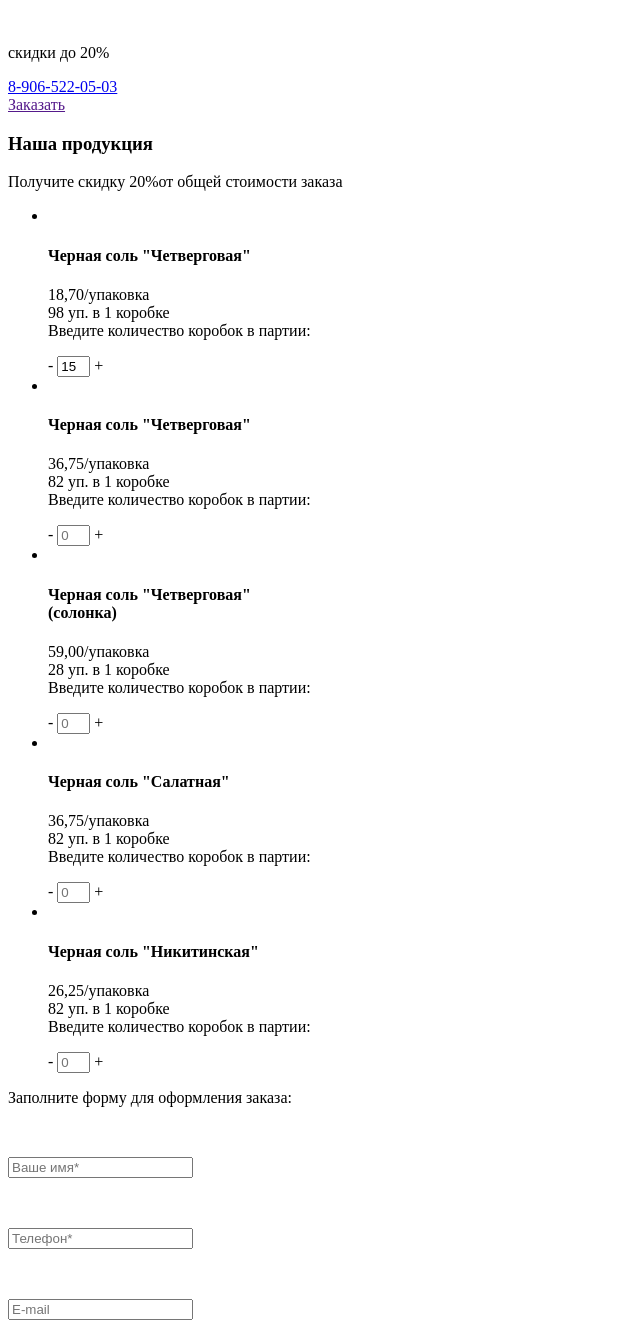
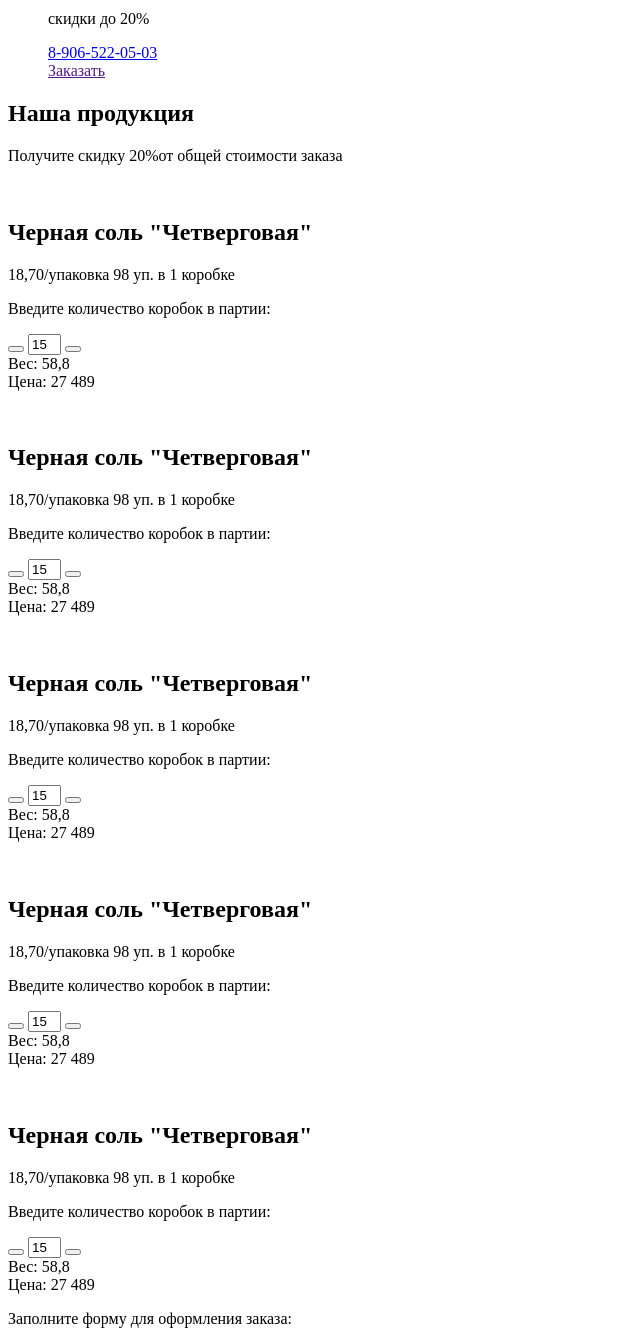
Before and after one commit to NikitaSmygin/Black_salt_Kostroma, a plain HTML site: page index.html in a window 1280 px wide. Shown: the part 260-1591 px from the top of the page, without its empty margins (0-640 px from the left). Drawn offline with Linux system fonts and the light colour scheme.

Commit message:
ghp
изменил карточки товаров( из списка сделал дивы), убрал лишние br.
сделал заголовки внутри дивов(для css)

```diff
--- a/index.html
+++ b/index.html
@@ -56,101 +56,173 @@
                 </form>
             </dialog>
             <div class="container">
-                <h1>Оптовые продажи чёрной соли</h1></br>
-                <p>скидки до 20%</p>
-                <section class="footer-contacts">
-                    <a href="tel:+7 906 522 05 03"><img src="" alt="">8-906-522-05-03</a></br>
+                <h1>Оптовые продажи чёрной соли</h1>
+                <figure>
+                    <p>скидки до 20%</p>
+                    <a href="tel:+7 906 522 05 03">8-906-522-05-03</a>
+                    <img src="" alt="">
                     <div class="button">
                         <a href="">
                             <span>Заказать</span>
                         </a>
                     </div>
-                </section>
+                </figure>
              </div>
             <div class="container">
-                <h3>Наша продукция</h3>
-                <p>Получите скидку 20%<span>от общей стоимости заказа</span></p>
-                <ul class="products">
-	                <li class="product-wrapper">
+              </div class="title">
+                <h2>Наша продукция</h2>
+                <div></div>
+                <p class="desc desc-green desc-gray">Получите скидку 20%<span>от общей стоимости заказа</span></p>
+              </div>
+                <section class="catalog-item">
+                    <figure>
                         <img src="" alt="">
-                        <h4>Черная соль "Четверговая"</h4>
-                        <p><span>18,70</span>/упаковка</br>98 уп. в 1 коробке</br>
-                            <span>Введите количество коробок в партии:</span></br>
-                        </p>
-                        <span class="control">
-                            <span class="change-control">-</span>
+                    </figure>
+                    <h2>Черная соль "Четверговая"</h2>
+                    <div class="descr">
+                        <span class="price"><span>18,70</span>/упаковка</span>
+                        <span>98 уп. в 1 коробке</span>
+                    </div>
+                    <div class="order">
+                        <p>Введите количество коробок в партии:</p>
+                        <div class="control">
+                            <button class="plus"></button>
                             <input type="text" maxlength="1" size="1" placeholder="0" value="15" min="1">
-                            <span class="change-control">+</span>
-                        </span>
-                    </li>
-	                <li class="product-wrapper">
+                            <button class="minus"></button>
+                        </div>
+                    </div>
+                    <div class="weight">
+                        <span>Вес:</span>
+                        <span>58,8</span>
+                    </div>
+                    <div class="price">
+                        <span>Цена:</span>
+                        <span>27 489</span>
+                    </div>
+                </section>
+                <section class="catalog-item">
+                    <figure>
                         <img src="" alt="">
-                        <h4>Черная соль "Четверговая"</h4>
-                        <p><span>36,75</span>/упаковка</br>82 уп. в 1 коробке</br>
-                            <span>Введите количество коробок в партии:</span></br>
-                        </p>
-                        <span class="control">
-                            <span class="change-control">-</span>
-                            <input type="text" maxlength="1" size="1" placeholder="0" min="1">
-                            <span class="change-control">+</span>
-                        </span>
-		            </li>
-	                <li class="product-wrapper">
+                    </figure>
+                    <h2>Черная соль "Четверговая"</h2>
+                    <div class="descr">
+                        <span class="price"><span>18,70</span>/упаковка</span>
+                        <span>98 уп. в 1 коробке</span>
+                    </div>
+                    <div class="order">
+                        <p>Введите количество коробок в партии:</p>
+                        <div class="control">
+                            <button class="plus"></button>
+                            <input type="text" maxlength="1" size="1" placeholder="0" value="15" min="1">
+                            <button class="minus"></button>
+                        </div>
+                    </div>
+                    <div class="weight">
+                        <span>Вес:</span>
+                        <span>58,8</span>
+                    </div>
+                    <div class="price">
+                        <span>Цена:</span>
+                        <span>27 489</span>
+                    </div>
+                </section>
+                <section class="catalog-item">
+                    <figure>
                         <img src="" alt="">
-                        <h4>Черная соль "Четверговая"</br><span>(солонка)</span></h4>
-                        <p><span>59,00</span>/упаковка</br>28 уп. в 1 коробке</br>
-                            <span>Введите количество коробок в партии:</span></br>
-                        </p>
-                        <span class="control">
-                            <span class="change-control">-</span>
-                            <input type="text" maxlength="1" size="1" placeholder="0" min="1">
-                            <span class="change-control">+</span>
-                        </span>
-		            </li>
-	                <li class="product-wrapper">
+                    </figure>
+                    <h2>Черная соль "Четверговая"</h2>
+                    <div class="descr">
+                        <span class="price"><span>18,70</span>/упаковка</span>
+                        <span>98 уп. в 1 коробке</span>
+                    </div>
+                    <div class="order">
+                        <p>Введите количество коробок в партии:</p>
+                        <div class="control">
+                            <button class="plus"></button>
+                            <input type="text" maxlength="1" size="1" placeholder="0" value="15" min="1">
+                            <button class="minus"></button>
+                        </div>
+                    </div>
+                    <div class="weight">
+                        <span>Вес:</span>
+                        <span>58,8</span>
+                    </div>
+                    <div class="price">
+                        <span>Цена:</span>
+                        <span>27 489</span>
+                    </div>
+                </section>
+                <section class="catalog-item">
+                    <figure>
                         <img src="" alt="">
-                        <h4>Черная соль "Салатная"</h4>
-                        <p><span>36,75</span>/упаковка</br>82 уп. в 1 коробке</br>
-                            <span>Введите количество коробок в партии:</span></br>
-                        </p>
-                        <span class="control">
-                            <span class="change-control">-</span>
-                            <input type="text" maxlength="1" size="1" placeholder="0" min="1">
-                            <span class="change-control">+</span>
-                        </span>
-		           </li>
-	                <li class="product-wrapper">
+                    </figure>
+                    <h2>Черная соль "Четверговая"</h2>
+                    <div class="descr">
+                        <span class="price"><span>18,70</span>/упаковка</span>
+                        <span>98 уп. в 1 коробке</span>
+                    </div>
+                    <div class="order">
+                        <p>Введите количество коробок в партии:</p>
+                        <div class="control">
+                            <button class="plus"></button>
+                            <input type="text" maxlength="1" size="1" placeholder="0" value="15" min="1">
+                            <button class="minus"></button>
+                        </div>
+                    </div>
+                    <div class="weight">
+                        <span>Вес:</span>
+                        <span>58,8</span>
+                    </div>
+                    <div class="price">
+                        <span>Цена:</span>
+                        <span>27 489</span>
+                    </div>
+                </section>
+                <section class="catalog-item">
+                    <figure>
                         <img src="" alt="">
-                        <h4>Черная соль "Никитинская"</h4>
-                        <p><span>26,25</span>/упаковка</br>82 уп. в 1 коробке</br>
-                            <span>Введите количество коробок в партии:</span></br>
-                        </p>
-                        <span class="control">
-                            <span class="change-control">-</span>
-                            <input type="text" maxlength="1" size="1" placeholder="0" min="1">
-                            <span class="change-control">+</span>
-                        </span>
-		            </li>
-                </ul>
+                    </figure>
+                    <h2>Черная соль "Четверговая"</h2>
+                    <div class="descr">
+                        <span class="price"><span>18,70</span>/упаковка</span>
+                        <span>98 уп. в 1 коробке</span>
+                    </div>
+                    <div class="order">
+                        <p>Введите количество коробок в партии:</p>
+                        <div class="control">
+                            <button class="plus"></button>
+                            <input type="text" maxlength="1" size="1" placeholder="0" value="15" min="1">
+                            <button class="minus"></button>
+                        </div>
+                    </div>
+                    <div class="weight">
+                        <span>Вес:</span>
+                        <span>58,8</span>
+                    </div>
+                    <div class="price">
+                        <span>Цена:</span>
+                        <span>27 489</span>
+                    </div>
+                </section>
             </div>
             <div class="container">
                 <div class="left">
-                    <p>Заполните форму для оформления заказа:</p></br>
+                    <p>Заполните форму для оформления заказа:</p>
                     <form class="contact_form" method="post">
                         <p>
                             <input type="text" name="name" placeholder="Ваше имя*" required>
-                        </p></br>
+                        </p>
                         <p>
                             <input type="tel" name="tel" placeholder="Телефон*" required />
-                        </p></br>
+                        </p>
                         <p>
                             <input type="e-mail" name="e-mail" placeholder="E-mail"/>
-                        </p></br>
+                        </p>
                         <p>
                             <input type="text" name="address" placeholder="Адрес доставки*" required />
-                        </p></br>
+                        </p>
                     </form>
-                    <p>Выберете транспортную компанию:</p></br>
+                    <p>Выберете транспортную компанию:</p>
                     <select name = "list">
 			            <option value = "1" selected>Компания 1</option>
 			            <option value = "2">Компания 2</option>
@@ -162,47 +234,53 @@
                 </div>
                 <div class="right">
                     <p>
-                        <span>Сумма:</span><strong>27 489</strong></br>
-                        <span>Сумма указана без учёта скидки</span></br>
-                        <span>Скидка:</span><strong>20 %</strong></br>
-                        <span>Скидка от общей стоимости товара</span></br>
+                        <span>Сумма:</span><strong>27 489</strong>
+                        <span>Сумма указана без учёта скидки</span>
+                        <span>Скидка:</span><strong>20 %</strong>
+                        <span>Скидка от общей стоимости товара</span>
                         <span>
-                            Вес нетто:<strong>0 кг</strong><br>
-                            Вес брутто:<strong>0 кг</strong><br>
-                            Объём:<strong>0 куб/м</strong><br>
+                            Вес нетто:<strong>0 кг</strong>
+                            Вес брутто:<strong>0 кг</strong>
+                            Объём:<strong>0 куб/м</strong>
                         </span>
                     </p></br>
-                    <p><strong>Итого: 27 989</strong></p></br>
+                    <p><strong>Итого: 27 989</strong></p>
                     <p>
                         <button class="button" type="submit">Оформить заказ</button>
                     </p>
                 </div>
             </div>
             <div class="container">
-                <h3>Как мы работаем</h3>
+                </div class="title">
+                    <h2>Как мы работаем</h2>
+                    <div></div>
+                </div>
                 <ul>
                     <li>
-                        <h2>01</h2></br>
+                        <h2>01</h2>
                         <p>Вы совершаете заказ на сайте или по e-mail и отправляете заявку нам.</p>
                     </li>
                     <li>
-                        <h2>02</h2></br>
+                        <h2>02</h2>
                         <p> Ожидаете звонка нашего оператора.</p>
                     </li>
                     <li>
-                        <h2>03</h2></br>
+                        <h2>03</h2>
                         <p>Подтверждаете заказ.</br>Совершаете оплату.</p>
                     </li>
                     <li>
-                        <h2>04</h2></br>
+                        <h2>04</h2>
                         <p>Вы забираете продукцию самостоятельно со склада или мы доставляем ее по указанному Вами адресу.</p>
                     </li>
                 </ul>
             </div>
             <div class="container">
-                <h3>Почему стоит выбрать нас</h3></br>
-                <p>Выгода и комфорт наших заказчиков являются для нас приоритетами,</br>поэтому мы всегда готовы предложить оптимальные услвия сотрудничества.</p>
-                <ul>
+                </div class="title">
+                    <h2>Почему стоит выбрать нас</h2>
+                    <div></div>
+                    <p class="desc desc-green desc-gray">Выгода и комфорт наших заказчиков являются для нас приоритетами,</br>поэтому мы всегда готовы предложить оптимальные услвия сотрудничества.</p>
+                </div>
+               <ul>
                     <li>
                         <img src="" alt="">
                         <p><strong>Стабильность поставок</strong></p>
@@ -225,15 +303,18 @@
                 </ul>
             </div>
             <div class="container">
-                <h3>Полезно знать</h3></br>
+                </div class="title">
+                    <h2>Полезно знать</h2>
+                    <div></div>
+                </div>
                 <div class="left">
-                    <h4><img src="" alt="">Как изготавливают черную соль</h4></br>
-                    <p></p></br>
+                    <h4><img src="" alt="">Как изготавливают черную соль</h4>
+                    <p></p>
                     <img src="" alt="">
                 </div>
                 <div class="right">
                     <img src="" alt="">
-                    <h4><img src="" alt="">Чем полезна черная соль</h4></br>
+                    <h4><img src="" alt="">Чем полезна черная соль</h4>
                     <p></p>
                 </div>
                 <div class="button">
@@ -243,8 +324,11 @@
                 </div>
              </div>
             <div class="container">
-                <h3>Где уже представлена наша продукция</h3></br>
-                <p>Мы сотрудничаем с магазинами</p>
+                </div class="title">
+                    <h2>Где уже представлена наша продукция</h2>
+                    <div></div>
+                    <p class="desc-gray">Мы сотрудничаем с магазинами:</p>
+                </div>
                 <ul>
                     <li>
                         <img src="" alt="Высшая лига">
@@ -263,17 +347,20 @@
                 </ul>
             </div>
             <div class="container">
-                <h3>Контакты</h3>
+                 </div class="title">
+                    <h2>Контакты</h2>
+                    <div></div>
+                </div>
                 <section class="contact">
                     <img src="" alt="">
                     <a href="tel:+7 906 524 44 47">8-906-524-4447;</a>
-                    <a href="tel:+7 906 522 05 03">8-906-522-0503;</a></br>
+                    <a href="tel:+7 906 522 05 03">8-906-522-0503;</a>
                     <a href="e-mail: blacksalt-44@yandex.ru"><img src="" alt="">blacksalt-44@yandex.ru</a>
                 </section>
                 <div class="left">
-                    <h4>Адрес производства:</h4></br>
-                    <p>Костромская область,Кадыйский р-н,</br>д.Иваньково,д.66</p></br>
-                    <h4>Адрес самовывоза:</h4></br>
+                    <h4>Адрес производства:</h4>
+                    <p>Костромская область,Кадыйский р-н,</br>д.Иваньково,д.66</p>
+                    <h4>Адрес самовывоза:</h4>
                     <p>Костромская область,Кадыйский р-н,</br>д.Иваньково,д.66</p>
                 </div>
             </div>
@@ -303,7 +390,7 @@
                     </ul>
                 </nav>
                 <section class="footer-contacts">
-                    <a href="tel:+7 906 522 05 03">8-906-522-05-03</a></br>
+                    <a href="tel:+7 906 522 05 03">8-906-522-05-03</a>
                     <div class="button">
                         <a href="">
                             <span>Заказать звонок</span>
```
